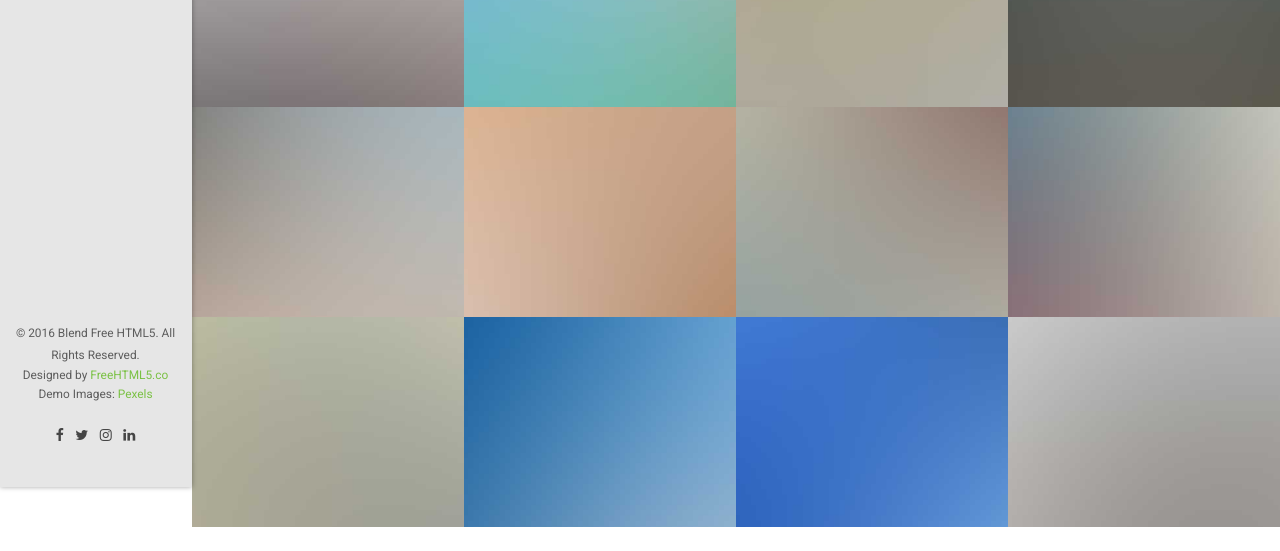
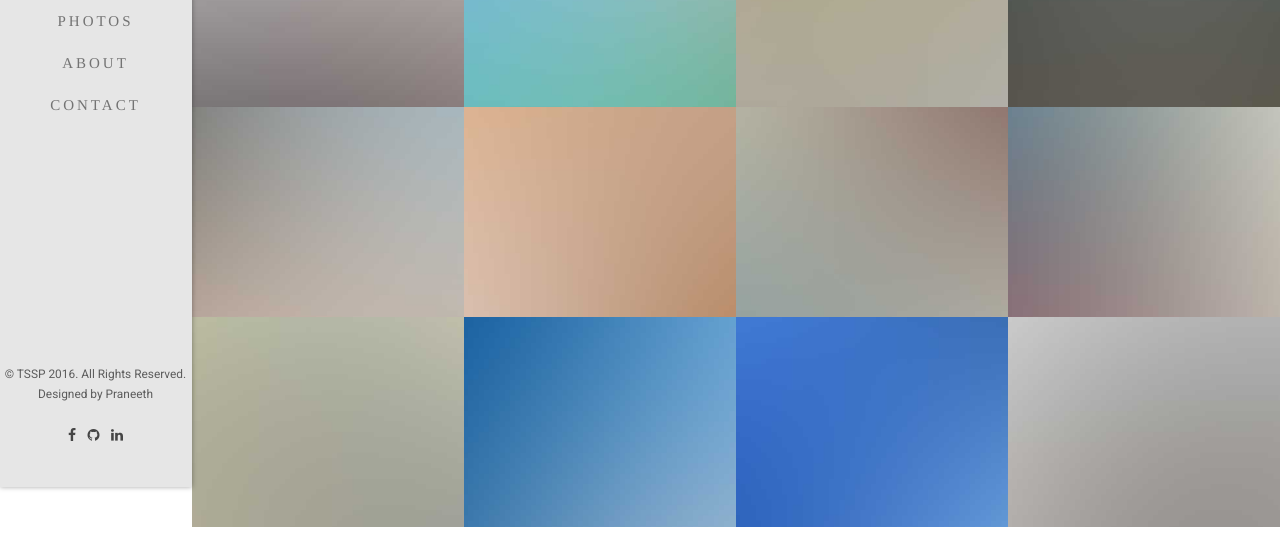
Before and after one commit to Praneethtkonda/ssr, a plain HTML site: page index.html in a window 1280 px wide. Shown: the part 313-864 px from the top of the page. Drawn offline with Linux system fonts and the light colour scheme; files whose address does not match are found by name.

Commit message:
New Changes

```diff
--- a/index.html
+++ b/index.html
@@ -7,25 +7,13 @@
 	<head>
 	<meta charset="utf-8">
 	<meta http-equiv="X-UA-Compatible" content="IE=edge">
-	<title>Blend &mdash; Free HTML5 Bootstrap Website Template by FreeHTML5.co</title>
+	<title>A Photo Gallery</title>
 	<meta name="viewport" content="width=device-width, initial-scale=1">
 	<meta name="description" content="Free HTML5 Website Template by FreeHTML5.co" />
 	<meta name="keywords" content="free html5, free template, free bootstrap, free website template, html5, css3, mobile first, responsive" />
 	<meta name="author" content="FreeHTML5.co" />
 
-  	<!--
-	//////////////////////////////////////////////////////
 
-	FREE HTML5 TEMPLATE
-	DESIGNED & DEVELOPED by FreeHTML5.co
-
-	Website: 		http://freehtml5.co/
-	Email: 			info@freehtml5.co
-	Twitter: 		http://twitter.com/fh5co
-	Facebook: 		https://www.facebook.com/fh5co
-
-	//////////////////////////////////////////////////////
-	-->
 
   	<!-- Facebook and Twitter integration -->
 	<meta property="og:title" content=""/>
@@ -80,12 +68,12 @@
 			</nav>
 
 			<div class="fh5co-footer">
-				<p><small>&copy; 2016 Blend Free HTML5. All Rights Reserved.</span> <span>Designed by <a href="http://freehtml5.co/" target="_blank">FreeHTML5.co</a> </span> <span>Demo Images: <a href="http://pexels.com/" target="_blank">Pexels</a></span></small></p>
+				<p><small>&copy; TSSP 2016. All Rights Reserved.</span> <span>Designed by Praneeth </span> </small></p>
 				<ul>
-					<li><a href="#"><i class="icon-facebook"></i></a></li>
-					<li><a href="#"><i class="icon-twitter"></i></a></li>
-					<li><a href="#"><i class="icon-instagram"></i></a></li>
-					<li><a href="#"><i class="icon-linkedin"></i></a></li>
+					<li><a href="http://facebook.com/praneeth.tatikonda"><i class="icon-facebook"></i></a></li>
+				<!--<a href="#"><i class="icon-twitter"></i></a></li> -->
+					<li><a href="http://github.com/praneethtkonda"><i class="icon-github"></i></a></li>
+					<li><a href="https://in.linkedin.com/in/praneeth-tatikonda-93219abb"><i class="icon-linkedin"></i></a></li>
 				</ul>
 			</div>
 
--- a/sass/style.scss
+++ b/sass/style.scss
@@ -217,6 +217,8 @@ figure {
 	}
 	#fh5co-logo {
 		text-align: center;
+                height:78px;
+                width:68px;
 	}
 	#fh5co-main-menu {
 		ul {
```
Also changed, not shown: images/logo-colored.png, images/work_1.jpg, images/work_2.jpg, images/work_3.jpg.
